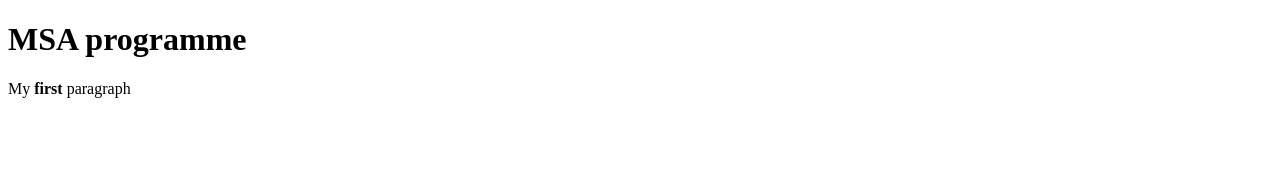
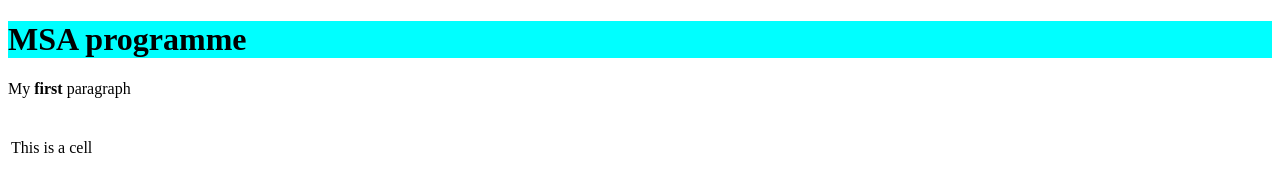
Before and after one commit to PsyloXVV/MSA_website, a plain HTML site: page index.html in a window 1280 px wide. Drawn offline with Linux system fonts and the light colour scheme.

Commit message:
Changed header background color to aqua and added console logs

```diff
--- a/index.html
+++ b/index.html
@@ -3,7 +3,8 @@
     <head>
         <title>MSA Programme</title>
         <meta name="description" content ="This page is about the MSA workshop">
-
+        <link rel="stylesheet" href="styles.css">
+        <script src = "index.js"> </script>
     </head>
     <body>
         <h1>MSA programme</h1>
@@ -15,7 +16,7 @@
         <a></a>
         <table>
             <th></th>
-            <tr><td></td></tr>
+            <tr><td>This is a cell</td></tr>
         </table>
     </body>
 </html>
--- /dev/null
+++ b/index.js
@@ -0,0 +1 @@
+console.log("Sup World")
--- /dev/null
+++ b/styles.css
@@ -0,0 +1,3 @@
+h1{
+    background-color: aqua;
+}
```
